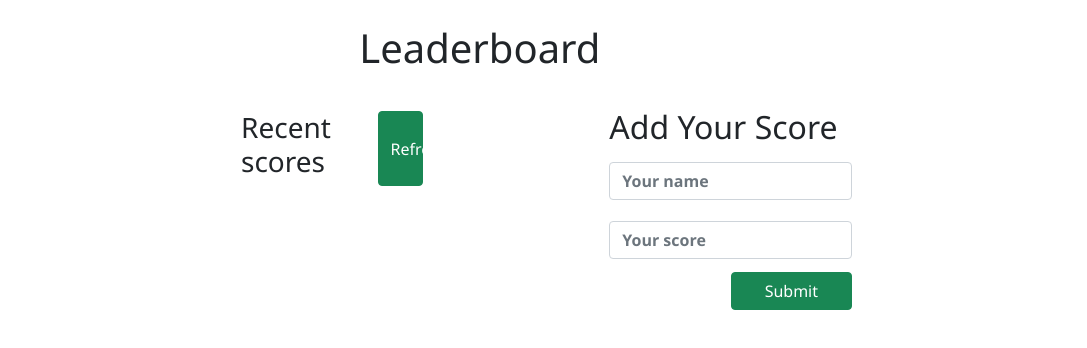
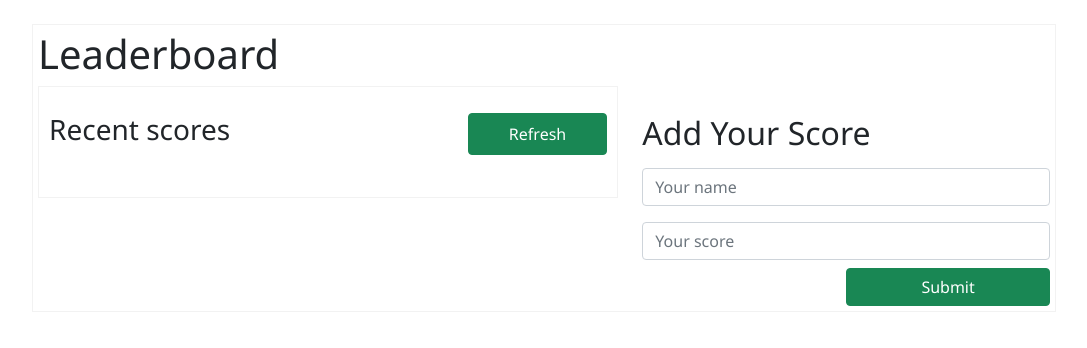
Before and after one commit to jodrack07/leaderboard, a website built with webpack: page src/index.html in a window 1280 px wide. Shown: the whole page, without its empty margins (96-1183 px from the left). Built offline with nearby package versions, Linux system fonts and the light colour scheme; no server answers.

Commit message:
Simplify the CSS

```diff
--- a/src/style.css
+++ b/src/style.css
@@ -1,81 +1,20 @@
 * {
-  margin: 0;
-  padding: 0;
-  box-sizing: border-box;
   font-family: 'Segoe UI', Tahoma, Geneva, Verdana, sans-serif;
 }
 
-ul {
-  list-style: none;
+.container {
+  width: 100% !important;
+  border: 1px solid rgba(128, 128, 128, 0.1);
+  padding: 5px;
 }
 
-h1 {
-  margin-left: 20%;
+.box-left {
+  border: 1px solid rgba(128, 128, 128, 0.1);
+  padding: 10px;
 }
 
-.container {
-  width: 50%;
-  margin: 0 auto;
+@media screen and (min-width: 786px) {
+  .container {
+    width: 80% !important;
+  }
 }
-
-.boxes {
-  display: flex;
-  justify-content: space-between;
-}
-
-.description {
-  display: flex;
-  justify-content: space-between;
-  margin-bottom: 15px;
-}
-
-.box-left,
-.box-right {
-  padding: 5px;
-  width: 55%;
-  margin-top: 10px;
-}
-
-.box-right {
-  width: 45%;
-  margin-left: 40px;
-}
-
-.box-right h3 {
-  margin-bottom: 15px;
-}
-
-.list {
-  border: 1px solid #0b0b0b;
-}
-
-.list li {
-  padding-left: 5px;
-}
-
-.list li:nth-child(even) {
-  background-color: #ddd;
-}
-
-form {
-  display: flex;
-  flex-direction: column;
-  justify-content: center;
-}
-
-form input {
-  margin-bottom: 5px;
-  font-size: 15px;
-  color: #0b0b0b;
-  outline: none;
-}
-
-form input::placeholder {
-  color: #0b0b0b;
-  font-weight: 600;
-}
-
-form button {
-  align-self: flex-end;
-  width: 50px;
-}
```
